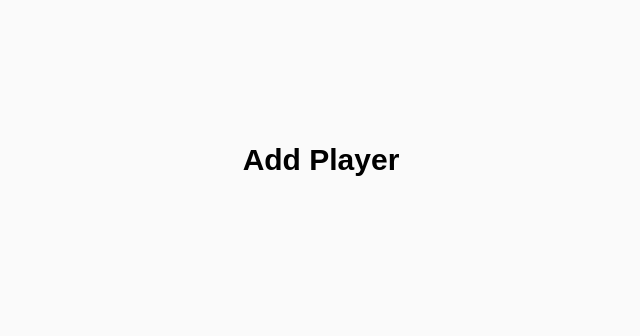
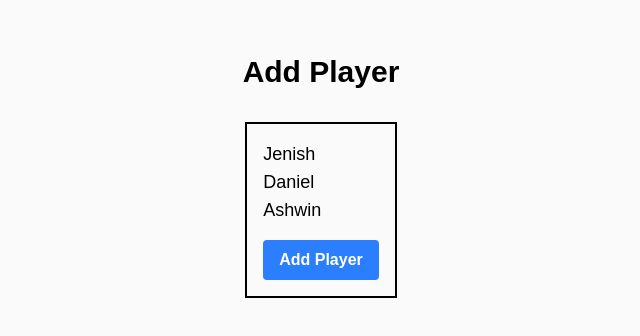
Before and after one commit to jenishpatel-jp/battle-buddies, a Next.js app: page /addplayer in a window 1280 px wide. Shown: the part 240-576 px from the top of the page, without its empty margins (319-959 px from the left). Built offline with nearby package versions, Linux system fonts and the light colour scheme.

Commit message:
Created an Add Player page

```diff
--- a/src/app/addplayer/page.tsx
+++ b/src/app/addplayer/page.tsx
@@ -1,7 +1,17 @@
 export default function AddPlayer() {
     return(
-        <div className="flex flex-1 min-h-screen bg-zinc-50 items-center justify-center">
+        <div className="flex flex-1 min-h-screen bg-zinc-50 items-center justify-center flex-col">
             <h1 className="text-black text-3xl font-bold p-3 m-5">Add Player</h1>
+            <div className="border-2 border-black p-4  ">
+                <ul>
+                    <li className="text-black text-lg">Jenish</li>
+                    <li className="text-black text-lg">Daniel</li>
+                    <li className="text-black text-lg">Ashwin</li>
+
+                </ul>
+                <button className="bg-blue-500 hover:bg-blue-700 text-white font-bold py-2 px-4 rounded mt-4">Add Player</button>
+
+            </div>
         </div>
     )
 };
```
